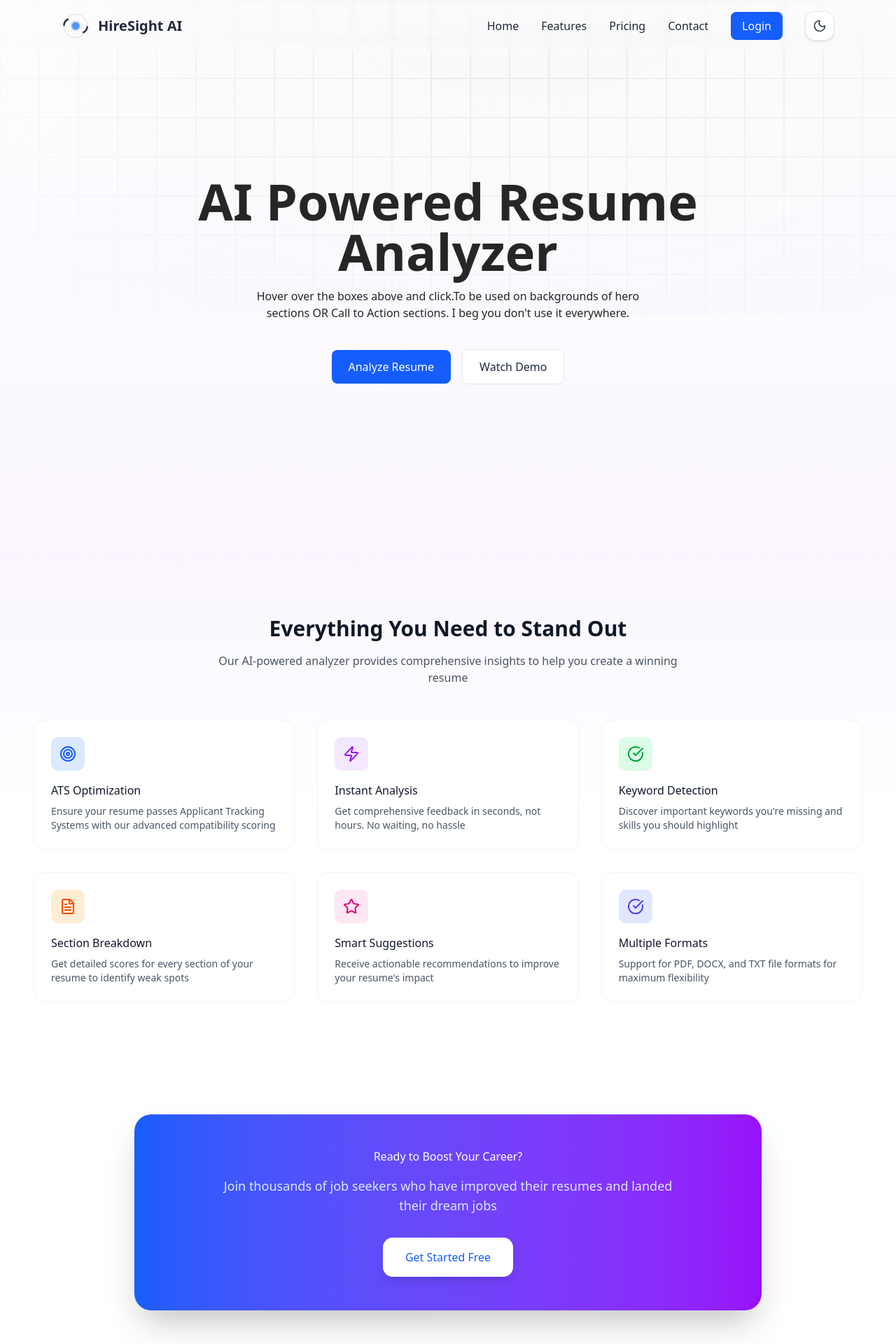
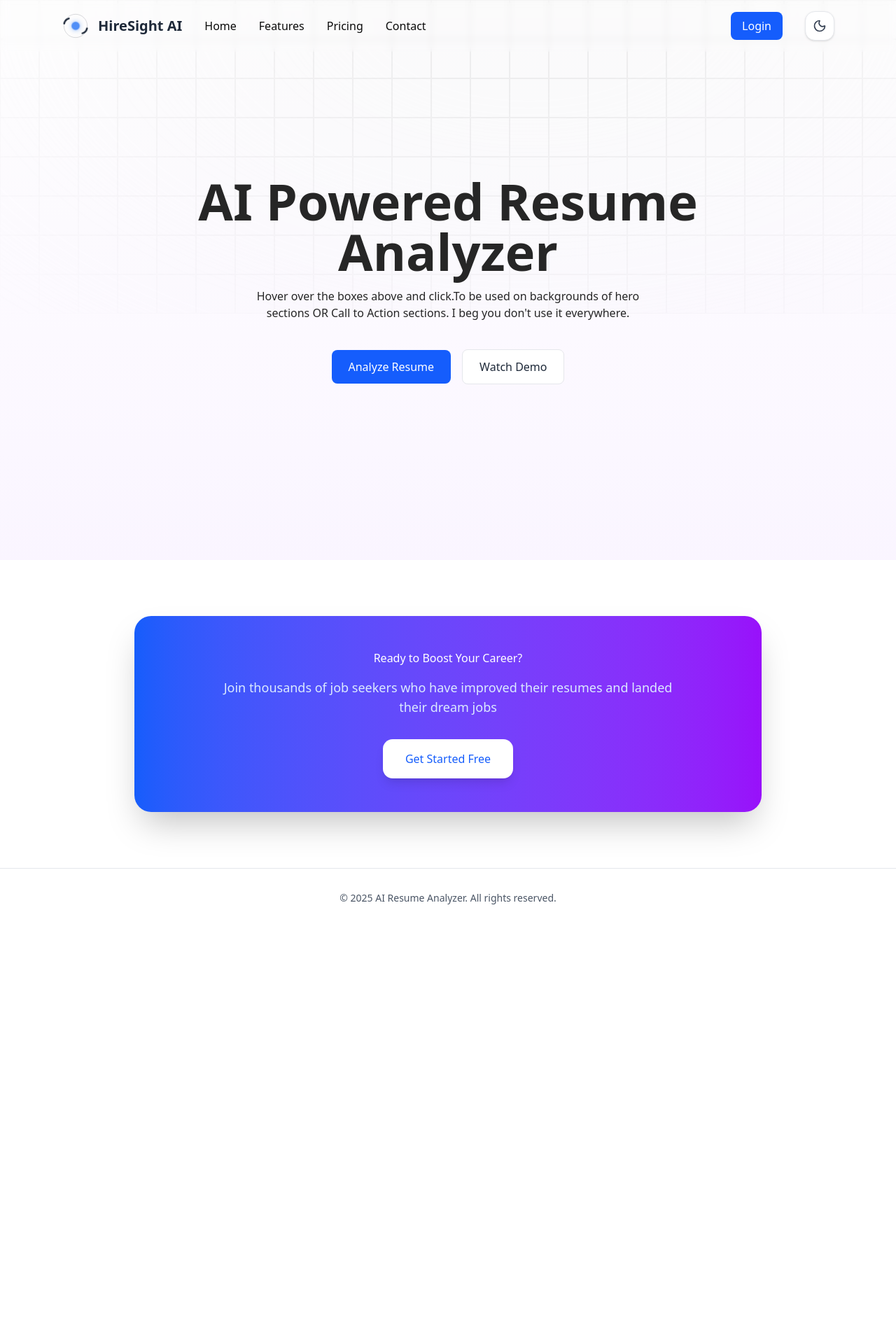
Before and after one commit to HarshMane2604/ai_powered_resume_analyzer, a Next.js app in the folder resume-analyzer-frontend/: page / in a window 1280 px wide. Shown: the top 1920 px of the page at 70% size. After the commit the page ends 1325 px from the top, so only its background shows below. Built offline with nearby package versions, Linux system fonts and the light colour scheme.

Commit message:
Routes to navigation bar added

```diff
--- a/resume-analyzer-frontend/src/app/features/page.tsx
+++ b/resume-analyzer-frontend/src/app/features/page.tsx
@@ -1,8 +1,9 @@
+import FeatureSection from '@/components/landing_page_section/featureSection/FeatureSection'
 import React from 'react'
 
 function page() {
   return (
-    <div>Features Page</div>
+    <div className='z-10'><FeatureSection /></div>
   )
 }
 
--- a/resume-analyzer-frontend/src/components/landing_page_section/featureSection/FeatureSection.tsx
+++ b/resume-analyzer-frontend/src/components/landing_page_section/featureSection/FeatureSection.tsx
@@ -30,12 +30,12 @@ function FeatureCard({icon, title, description, color}: FeatureCardProps) {
 }
 const FeatureSection = () => {
   return (
-    <div>
+    <div className='relative z-10 min-h-screen'>
         {/* Feature section */}
-      <section className='w-full px-4 sm:px-6 md:px-8 lg:px-12 py-12 sm:py-16 md:py-20 bg-linear-to-t from-white via-white to-purple-50 dark:from-black dark:via-gray-800 dark:to-gray-900 transition-colors'>
+      <section className='relative z-20  w-full px-4 sm:px-6 md:px-8 lg:px-12 py-12 sm:py-16 md:py-20 bg-linear-to-b from-transparent to-purple-50 dark:to-black'>
         <div className='max-w-7xl mx-auto'>
           <div className='text-center mb-12'>
-            <h2 className='text-gray-900 dark:text-white mb-4 text-xl sm:text-2xl md:text-3xl font-semibold'>Everything You Need to Stand Out</h2>
+            <h2 className='mt-4 text-gray-900 dark:text-white mb-4 text-xl sm:text-2xl md:text-3xl font-bold'>Everything You Need to Stand Out</h2>
             <p className='text-gray-600 dark:text-gray-400 text-sm sm:text-base max-w-2xl mx-auto'>Our AI-powered analyzer provides comprehensive insights to help you create a winning resume</p>
           </div>
 
--- a/resume-analyzer-frontend/src/components/landing_page_section/index.ts
+++ b/resume-analyzer-frontend/src/components/landing_page_section/index.ts
@@ -5,6 +5,6 @@ import { LandingPlugin } from "./interface";
 
 export const LandingPlugins : LandingPlugin[] = [
     headerPlugin,
-    featurePlugin,
+
     ctaSectionPlugin
 ]
--- a/resume-analyzer-frontend/src/components/navbar/navbar.tsx
+++ b/resume-analyzer-frontend/src/components/navbar/navbar.tsx
@@ -1,5 +1,4 @@
 "use client";
-
 import { useState } from "react";
 import Link from "next/link";
 import { Menu, X } from "lucide-react";
@@ -14,20 +13,22 @@ export default function Navbar() {
       <div className="flex items-center justify-between max-w-6xl mx-auto px-6 py-4">
 
         {/* Logo */}
+        <div className="flex items-center justify-center gap-8">
           <Link href="/" className="text-xl font-bold text-gray-800 dark:text-white">
             <div className="flex items-center justify-center gap-3">
               <Logo className="w-10 h-10" />
               HireSight AI
             </div>
           </Link>
-
-
-        {/* Desktop Links */}
-        <div className="hidden md:flex items-center gap-8 text-gray-800 dark:text-white font-medium">
           <Link href="/" className="hover:text-blue-400 transition-colors">Home</Link>
           <Link href="/features" className="hover:text-blue-400 transition-colors">Features</Link>
           <Link href="/pricing" className="hover:text-blue-400 transition-colors">Pricing</Link>
           <Link href="/contact" className="hover:text-blue-400 transition-colors">Contact</Link>
+        </div>
+
+        {/* Desktop Links */}
+        <div className="hidden md:flex items-center gap-8 text-gray-800 dark:text-white font-medium">
+
 
           <button className="cursor-pointer text-white bg-blue-600 px-4 py-2 rounded-md hover:bg-blue-700 transition-colors">
             <Link href="/login" className=" transition-colors">Login</Link>
```
Also changed, not shown: resume-analyzer-frontend/src/components/ui/background-ripple-effect.tsx (line endings or trailing spaces). Lines whose indentation alone changed are shown as unchanged.
